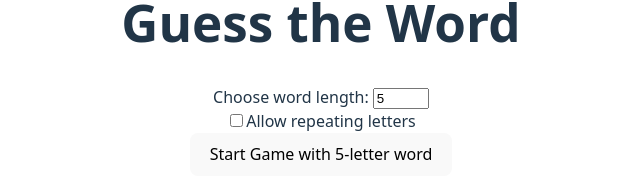
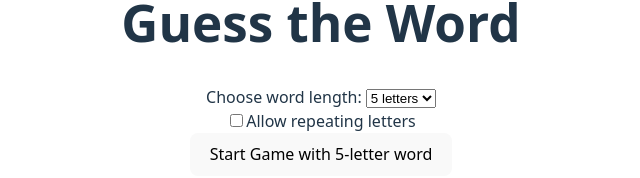
Before and after one commit to Tobias-hubs/Wordle-game, a React (Vite) app in the folder client/: page / in a window 1280 px wide. Shown: the part 399-577 px from the top of the page, without its empty margins (319-959 px from the left). Built offline with nearby package versions, Linux system fonts and the light colour scheme.

Commit message:
Changed to Select element instead of input for dropdown

```diff
--- a/client/src/components/Game.tsx
+++ b/client/src/components/Game.tsx
@@ -20,7 +20,7 @@ function Game() {
   const [timeTaken, setTimeTaken] = useState<number | null>(null);
   const [highscoreSubmitted, setHighscoreSubmitted] = useState(false);
 
-  const handleWordLengthChange = (e: React.ChangeEvent<HTMLInputElement>) => {
+  const handleWordLengthChange = (e: React.ChangeEvent<HTMLSelectElement>) => {
     const value = e.target.value;
 
   if (/^\d*$/.test(value)) {
--- a/client/src/components/gameSettings.tsx
+++ b/client/src/components/gameSettings.tsx
@@ -3,7 +3,7 @@ import React from "react";
 interface GameSettingsProps {
   wordLength: number;
   allowRepeats: boolean;
-  handleWordLengthChange: (e: React.ChangeEvent<HTMLInputElement>) => void;
+  handleWordLengthChange: (e: React.ChangeEvent<HTMLSelectElement>) => void;
   setAllowRepeats: React.Dispatch<React.SetStateAction<boolean>>;
   startGame: () => void;
 }
@@ -19,14 +19,26 @@ const GameSettings: React.FC<GameSettingsProps> = ({
     <>
       <div>
         <label htmlFor="wordLength">Choose word length: </label>
-        <input
+        {/* <input
           id="wordLength"
           type="number"
           value={String(wordLength)}
           onChange={handleWordLengthChange}
           min="3"
           max="10"
-        />
+        /> */}
+        <select
+          id="wordLength"
+          value={wordLength}
+          onChange={handleWordLengthChange}
+        >
+          <option value={3}>3 letters</option>
+          <option value={4}>4 letters</option>
+          <option value={5}>5 letters</option>
+          <option value={6}>6 letters</option>
+          <option value={7}>7 letters</option>
+          <option value={8}>8 letters</option>
+        </select>
       </div>
 
       <div>
```
